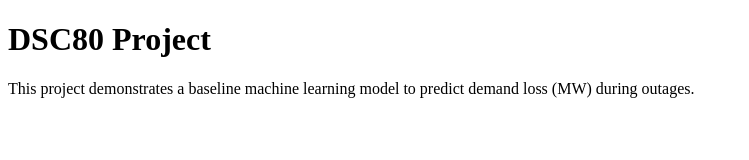
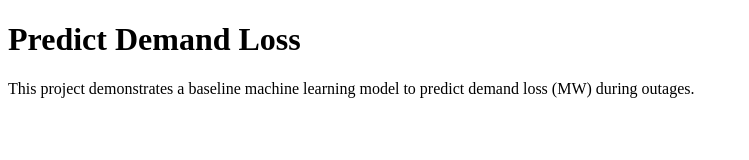
Before and after one commit to jlhilpert/dsc80-project, a plain HTML site: page index.html in a window 1280 px wide. Shown: the whole page, without its empty margins (0-749 px from the left). Drawn offline with Linux system fonts and the light colour scheme.

Commit message:
Update index.html

```diff
--- a/index.html
+++ b/index.html
@@ -4,7 +4,7 @@
     <title>Baseline Model Project</title>
 </head>
 <body>
-    <h1>DSC80 Project</h1>
+    <h1>Predict Demand Loss</h1>
     <p>This project demonstrates a baseline machine learning model to predict demand loss (MW) during outages.</p>
 </body>
 </html>
```
